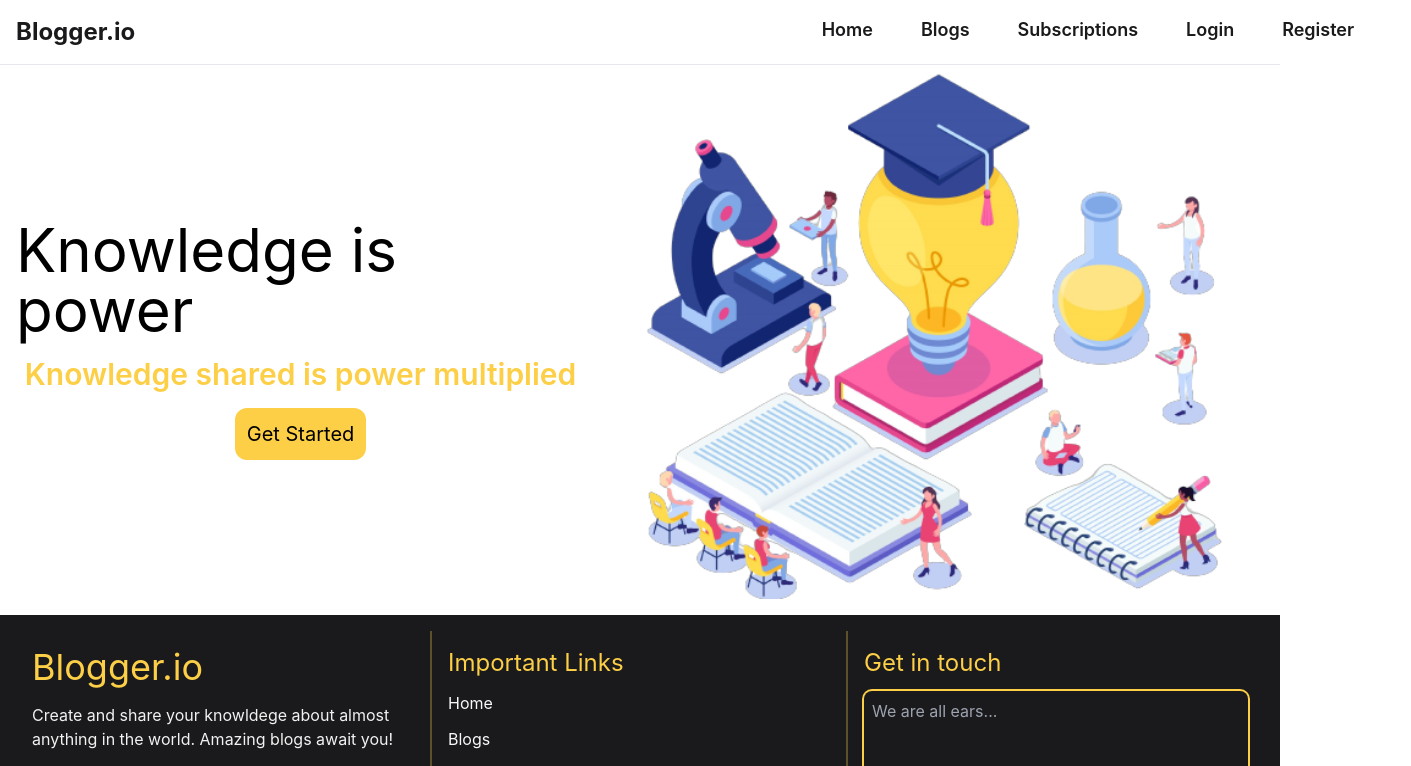
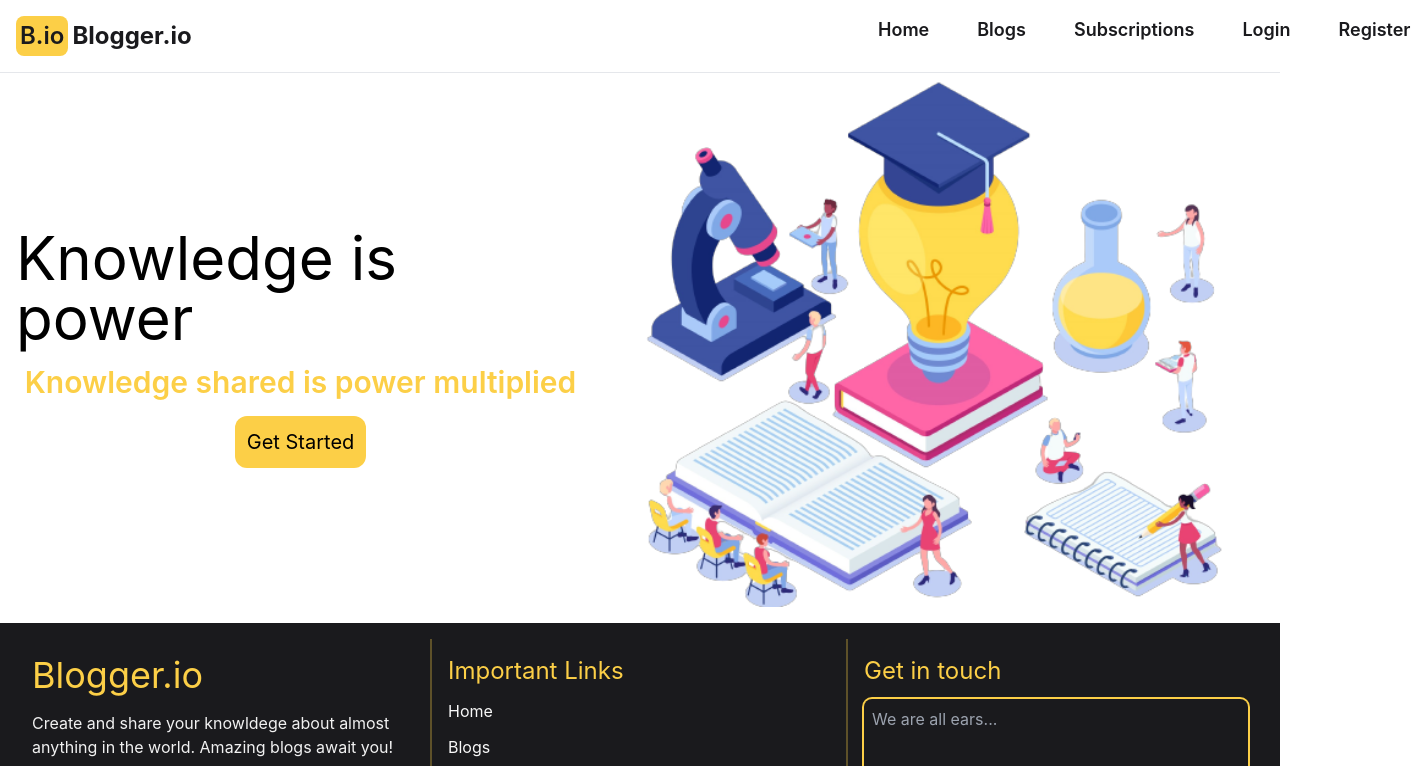
Before and after one commit to Tejas204/Blog-Website, a React (Create React App) app: page / in a window 1280 px wide. Shown: the top 766 px of the page, 1411 px wide, since content can reach past the window. Built offline with nearby package versions, Linux system fonts and the light colour scheme.

Commit message:
Modifications to the landing page

```diff
--- a/src/Components/LandingPage.js
+++ b/src/Components/LandingPage.js
@@ -16,8 +16,13 @@ console.log(dropDownVisibility);
         {/* Navbar */}
             <nav className='flex flex-col gap-y-2 md:flex-row md:gap-x-[25%] lg:gap-x-[45%] xl:gap-x-[55%] sticky top-0 z-10 p-4 bg-[#ffffff] backdrop-filter backdrop-blur-lg bg-opacity-10 border-b border-gray-200'>
                 {/* Logo */}
-                <div className='text-2xl text-[#1a1a1d] font-bold hover:cursor-pointer'>
-                    Blogger.io
+                <div className='flex flex-row items-center space-x-1 hover:cursor-pointer'>
+                    <div className='bg-[#FCCF47] rounded-lg p-1'>
+                        <p className='text-[#1A1A1D] font-semibold text-2xl'>B.io</p>
+                    </div>
+                    <div className='text-2xl text-[#1a1a1d] font-bold '>
+                        Blogger.io
+                    </div>
                 </div>
 
                 {/* Navlinks */}
@@ -26,7 +31,7 @@ console.log(dropDownVisibility);
                         return(
                         // li to be replaced by navlink
                         <li className='font-semibold text-lg text-[#1A1A1D] hover:cursor-pointer hover:border-b-2 hover:border-[#FCCF47] duration-100
-                            hover:border-t-2 hover:border-[#FCCF47] duration-100' key={index}>
+                            hover:border-t-2' key={index}>
                             {navItem.name}
                         </li>
                         )
@@ -51,7 +56,7 @@ console.log(dropDownVisibility);
                 <p className='text-xl sm:text-2xl md:text-3xl font-semibold text-[#FCCF47] mt-4'>Knowledge shared is power multiplied</p>
 
                 {/* CTA */}
-                <button className=' p-1 sm:p-2 md:p-3 md:text-md sm:text-lg md:text-xl rounded-xl bg-[#fccf47] text-[#1a1a1d]] mt-4 hover:shadow-xl hover:-translate-y-2 duration-300'>
+                <button className=' p-1 sm:p-2 md:p-3 md:text-md sm:text-lg md:text-xl rounded-xl bg-[#fccf47] text-[#1a1a1d]] mt-4 hover:shadow-xl hover:scale-105 duration-300'>
                     Get Started
                 </button>
             </div>
```
Also changed, not shown: src/Images/UI.png (added).
